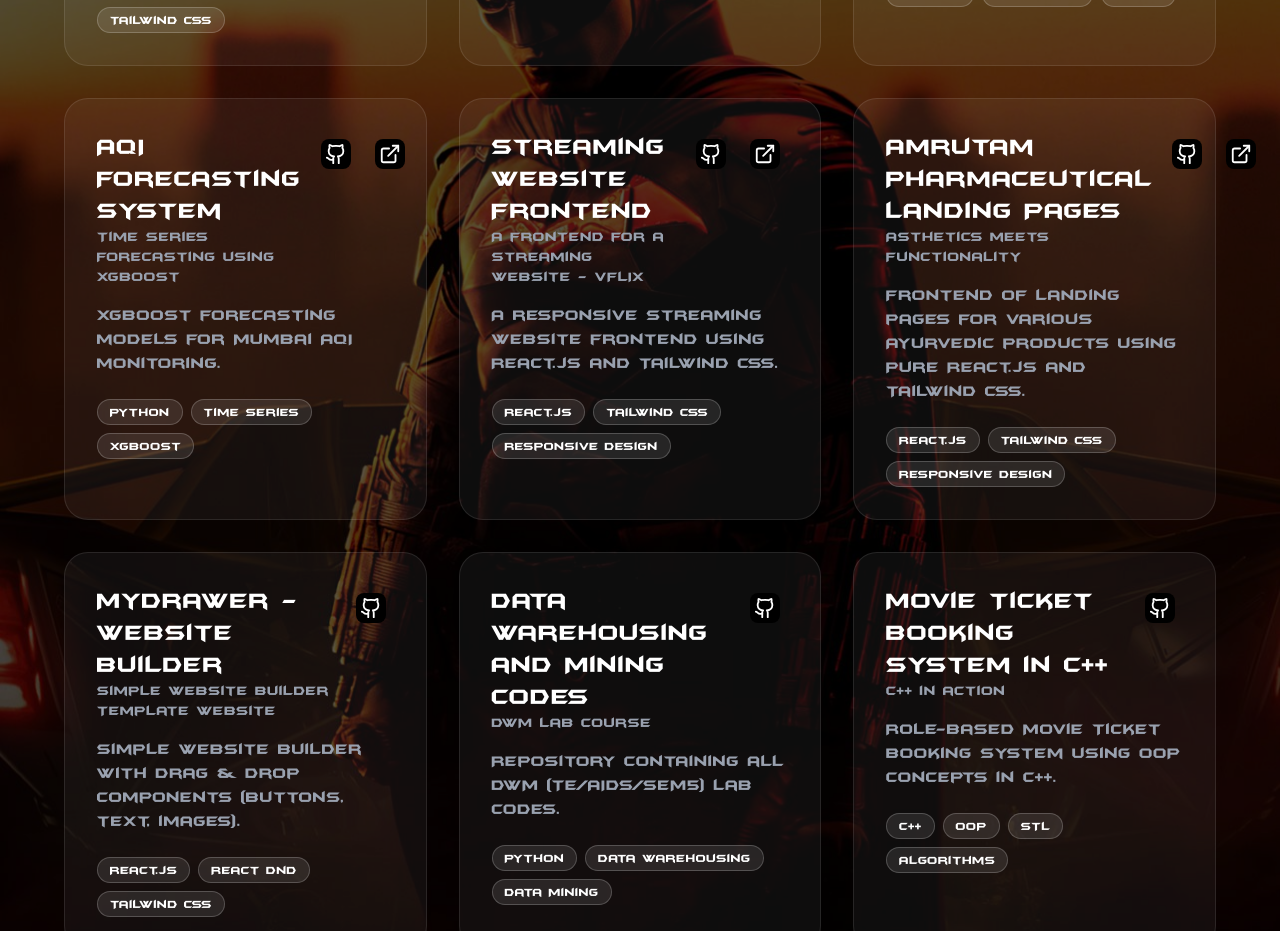
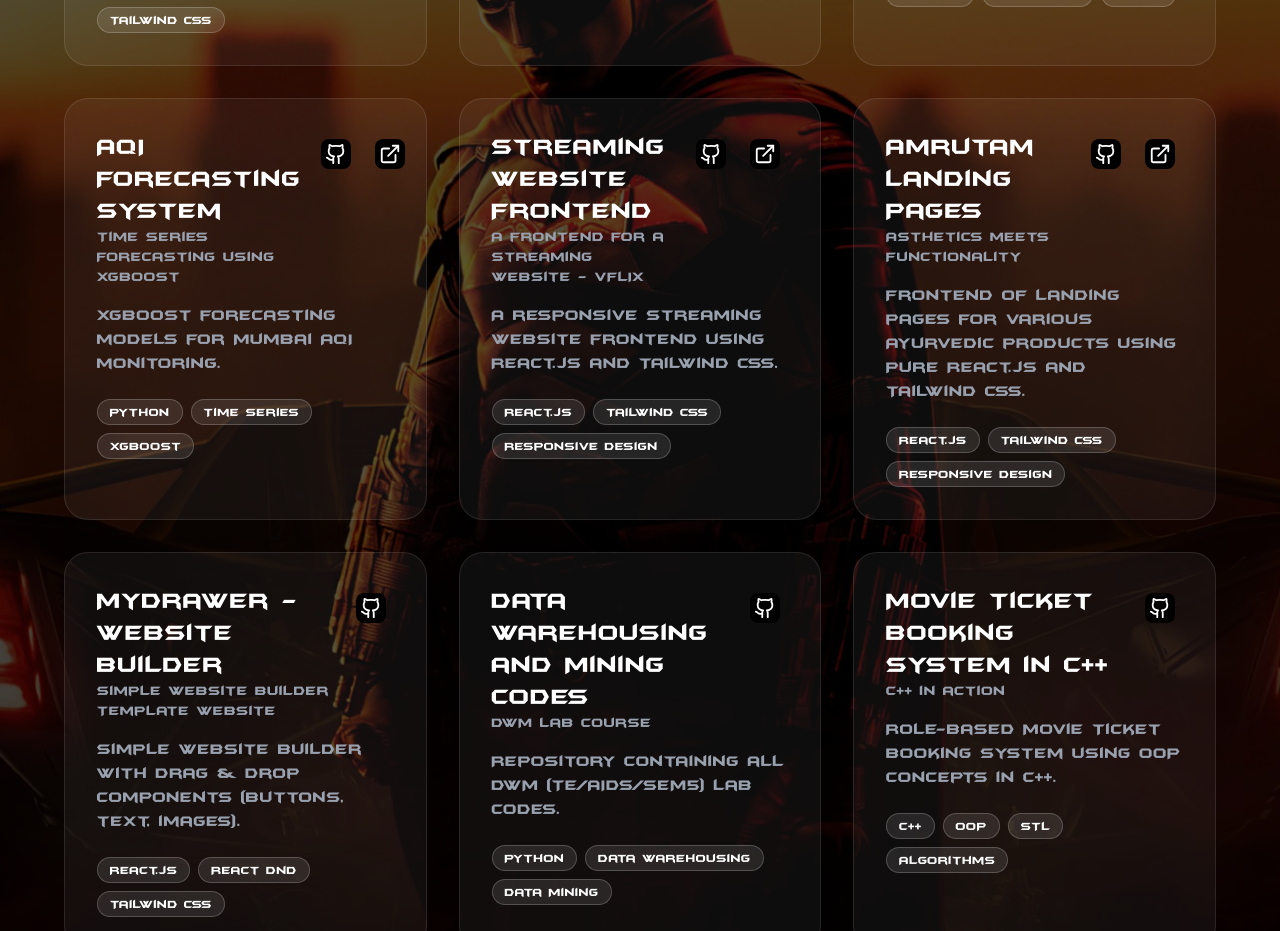
Before and after one commit to vinit-solanki/Batman-Style-Portfolio, a React (Vite) app: page / in a window 1280 px wide. Shown: the part 2600-3531 px from the top of the page. Built offline with nearby package versions, Linux system fonts and the light colour scheme; a web font is replaced by a local one.

Commit message:
updated the projects section

```diff
--- a/src/App.jsx
+++ b/src/App.jsx
@@ -140,7 +140,7 @@ const App = () => {
     gradient: "from-orange-500 via-red-500 to-pink-500",
   },
   {
-    name: "Amrutam Pharmaceutical Landing Pages",
+    name: "Amrutam Landing Pages",
     tagline: "Asthetics meets Functionality",
     description:
       "Frontend of landing pages for various Ayurvedic products using Pure React.js and Tailwind CSS.",
```
